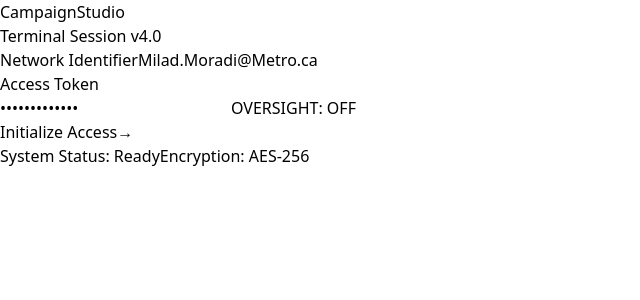
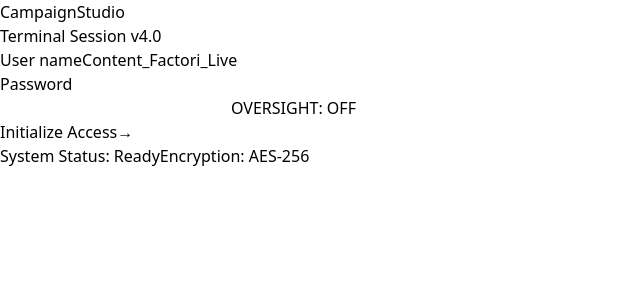
Before and after one commit to MiladSJC/Content-Factory-Live, a React (Vite) app: page / in a window 1280 px wide. Shown: the top 300 px of the page, without its empty margins (0-640 px from the left). Built offline with nearby package versions, Linux system fonts and the light colour scheme.

Commit message:
Refactor: Update Login logic and add MFA typing animation

```diff
--- a/src/Login.jsx
+++ b/src/Login.jsx
@@ -7,10 +7,10 @@
   const [error, setError] = useState('');
   const [resendTimer, setResendTimer] = useState(30);
 
-  // Credentials State
+  // Credentials State: Defaulting to Content_Factori_Live with empty password
   const [formData, setFormData] = useState({
-    email: 'Milad.Moradi@Metro.ca',
-    password: 'MetroDemo12@#',
+    email: 'Content_Factori_Live',
+    password: '',
     showPassword: false
   });
 
@@ -27,10 +27,35 @@
     return () => clearInterval(interval);
   }, [step, resendTimer]);
 
+  // Simulated Human Typing for MFA code
+  useEffect(() => {
+    if (step === 2) {
+      // Clear fields initially to ensure the typing animation is visible
+      setMfaValues(['', '', '', '']);
+
+      const targetCode = ['6', '7', '4', '6'];
+      targetCode.forEach((digit, index) => {
+        setTimeout(() => {
+          setMfaValues(prev => {
+            const nextMfa = [...prev];
+            nextMfa[index] = digit;
+            return nextMfa;
+          });
+
+          // Move focus to the next input as digits are "typed"
+          if (index < 3 && inputRefs[index + 1].current) {
+            inputRefs[index + 1].current.focus();
+          }
+        }, 600 + (index * 450)); // Sequential delay: 600ms, 1050ms, 1500ms, 1950ms
+      });
+    }
+  }, [step]);
+
   const simulateApi = (data) => {
     return new Promise((resolve, reject) => {
       setTimeout(() => {
-        if (data.email === 'Milad.Moradi@Metro.ca' && data.password === 'MetroDemo12@#') {
+        // Updated credential check for Content_Factori_Live and demo!
+        if (data.email === 'Content_Factori_Live' && data.password === 'demo!') {
           resolve();
         } else {
           reject('Access Denied: Invalid System Credentials');
@@ -64,17 +89,8 @@
     }
   };
 
-  // Automatically trigger submission when the 4th digit is entered
-  useEffect(() => {
-    const code = mfaValues.join('');
-    // Only trigger if all fields are filled and we are on the MFA step
-    if (code.length === 4 && step === 2 && mfaValues.every(v => v !== '')) {
-      const mockEvent = { preventDefault: () => {} };
-      handleMfaSubmit(mockEvent);
-    }
-  }, [mfaValues, step]);
+  // Manual submission only - auto-submission hook removed to allow "Authorize Device" click
 
-  // Sophisticated UX: Handle Backspace to move focus back
   const handleKeyDown = (index, e) => {
     if (e.key === 'Backspace' && !mfaValues[index] && index > 0) {
       inputRefs[index - 1].current.focus();
@@ -88,27 +104,24 @@
       onLoginSuccess();
     } else {
       setError('Security Code Invalid: Access Denied');
-      // Reset MFA fields on failure for security
       setMfaValues(['', '', '', '']);
-      inputRefs[0].current.focus();
+      if (inputRefs[0].current) inputRefs[0].current.focus();
     }
   };
 
   const calculatePasswordStrength = (pass) => {
     if (pass.length === 0) return 0;
-    if (pass.length < 6) return 25;
-    if (pass.length < 10) return 60;
-    return 100;
+    if (pass.length < 5) return 25;
+    if (pass === 'demo!') return 100; // Visual feedback for the correct demo password
+    return 60;
   };
 
   return (
     <div className="min-h-screen bg-[#050505] flex items-center justify-center font-sans p-4 relative overflow-hidden">
-      {/* Background Sophistication: Animated Ambient Glow */}
       <div className="absolute top-1/2 left-1/2 -translate-x-1/2 -translate-y-1/2 w-[500px] h-[500px] bg-red-600/10 rounded-full blur-[120px] pointer-events-none" />
 
       <div className="w-full max-w-md bg-[#111111] rounded-2xl border border-white/5 shadow-2xl relative z-10 overflow-hidden">
 
-        {/* Animated Progress Header */}
         <div className="h-1.5 w-full bg-white/5">
           <motion.div
             initial={{ width: "0%" }}
@@ -119,10 +132,7 @@
 
         <div className="p-10">
           <header className="text-center mb-10">
-            <motion.div
-              initial={{ opacity: 0, y: -10 }}
-              animate={{ opacity: 1, y: 0 }}
-            >
+            <motion.div initial={{ opacity: 0, y: -10 }} animate={{ opacity: 1, y: 0 }}>
               <h2 className="text-3xl font-black text-white tracking-tighter uppercase italic flex items-center justify-center gap-2">
                 <span className="w-2 h-2 bg-red-600 rounded-full animate-pulse" />
                 Campaign<span className="text-red-600">Studio</span>
@@ -149,10 +159,10 @@
               >
                 <div className="group">
                   <label className="block text-gray-400 text-[10px] font-black uppercase mb-2 ml-1 tracking-widest transition-colors group-focus-within:text-red-500">
-                    Network Identifier
+                    User name
                   </label>
                   <input
-                    type="email"
+                    type="text"
                     className="w-full bg-white/[0.03] border border-white/10 rounded-xl px-4 py-4 text-white focus:outline-none focus:border-red-600/50 focus:bg-white/[0.05] transition-all placeholder:text-gray-700"
                     placeholder="Enter Corporate Email"
                     value={formData.email}
@@ -164,9 +174,8 @@
                 <div className="relative group">
                   <div className="flex justify-between items-center mb-2 ml-1">
                     <label className="block text-gray-400 text-[10px] font-black uppercase tracking-widest transition-colors group-focus-within:text-red-500">
-                      Access Token
+                      Password
                     </label>
-                    {/* Password Strength Meter */}
                     <div className="flex gap-1">
                         {[...Array(3)].map((_, i) => (
                           <div
@@ -195,11 +204,7 @@
                 </div>
 
                 {error && (
-                  <motion.div
-                    initial={{ scale: 0.9, opacity: 0 }}
-                    animate={{ scale: 1, opacity: 1 }}
-                    className="bg-red-500/10 border border-red-500/20 py-3 rounded-lg"
-                  >
+                  <motion.div initial={{ scale: 0.9, opacity: 0 }} animate={{ scale: 1, opacity: 1 }} className="bg-red-500/10 border border-red-500/20 py-3 rounded-lg">
                     <p className="text-red-500 text-[10px] font-bold text-center uppercase tracking-widest">{error}</p>
                   </motion.div>
                 )}
@@ -215,10 +220,7 @@
                         Authenticating...
                       </>
                     ) : (
-                      <>
-                        Initialize Access
-                        <span className="opacity-0 -translate-x-2 group-hover:opacity-100 group-hover:translate-x-0 transition-all">→</span>
-                      </>
+                      <>Initialize Access<span className="opacity-0 -translate-x-2 group-hover:opacity-100 group-hover:translate-x-0 transition-all">→</span></>
                     )}
                   </span>
                 </button>
@@ -254,7 +256,10 @@
                 </div>
 
                 <div className="space-y-4">
-                  <button className="w-full bg-white text-black hover:bg-gray-200 font-black py-5 rounded-xl transition-all uppercase text-xs tracking-[0.2em]">
+                  <button
+                    type="submit"
+                    className="w-full bg-white text-black hover:bg-gray-200 font-black py-5 rounded-xl transition-all uppercase text-xs tracking-[0.2em]"
+                  >
                     Authorize Device
                   </button>
 
@@ -266,12 +271,7 @@
                     >
                       {resendTimer > 0 ? `Resend Signal in ${resendTimer}s` : "Resend Security Code"}
                     </button>
-
-                    <button
-                      type="button"
-                      onClick={() => setStep(1)}
-                      className="text-[10px] font-bold text-gray-700 hover:text-white uppercase tracking-[0.3em] transition-colors"
-                    >
+                    <button type="button" onClick={() => setStep(1)} className="text-[10px] font-bold text-gray-700 hover:text-white uppercase tracking-[0.3em] transition-colors">
                       Abort Session
                     </button>
                   </div>
@@ -281,7 +281,6 @@
           </AnimatePresence>
         </div>
 
-        {/* Subtle Footer Info */}
         <div className="bg-black/50 border-t border-white/5 p-4 flex justify-between items-center px-8">
             <span className="text-[8px] text-gray-600 font-bold uppercase tracking-[0.2em]">System Status: Ready</span>
             <span className="text-[8px] text-gray-600 font-bold uppercase tracking-[0.2em]">Encryption: AES-256</span>
```
